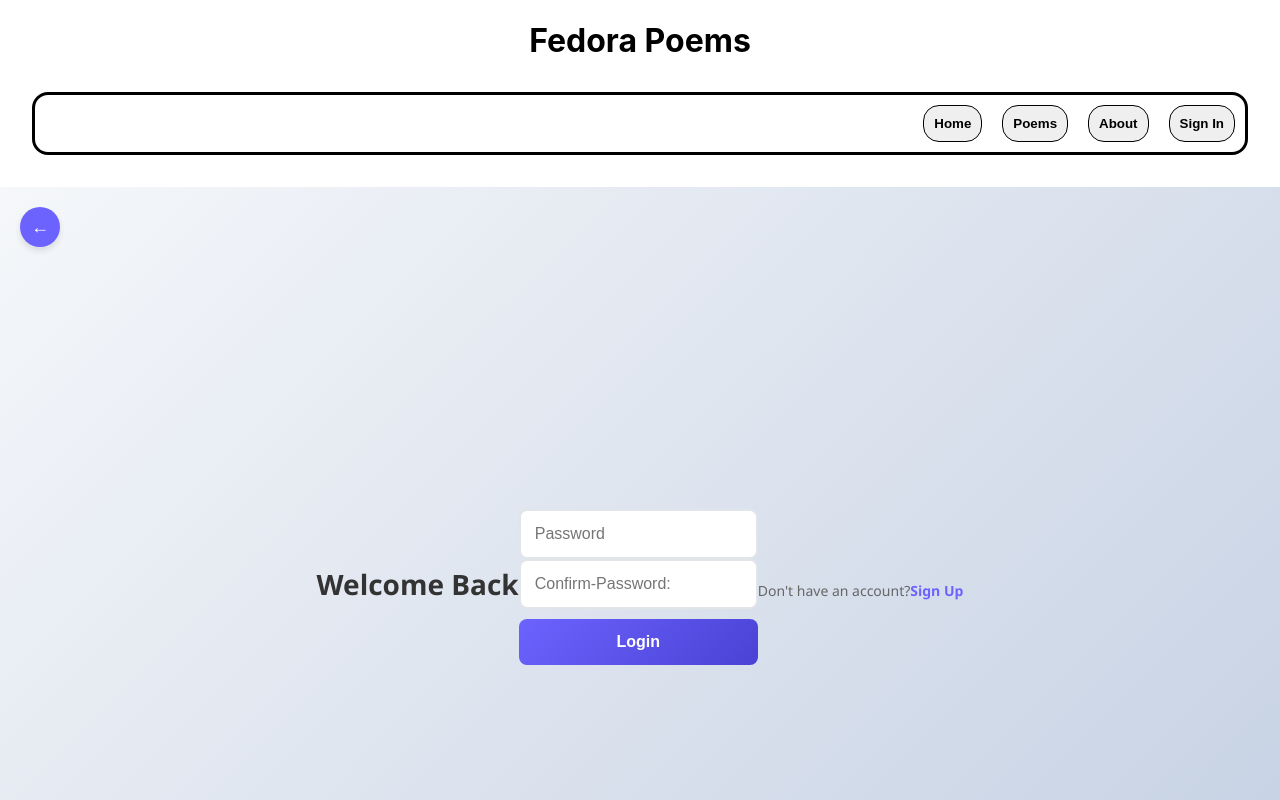
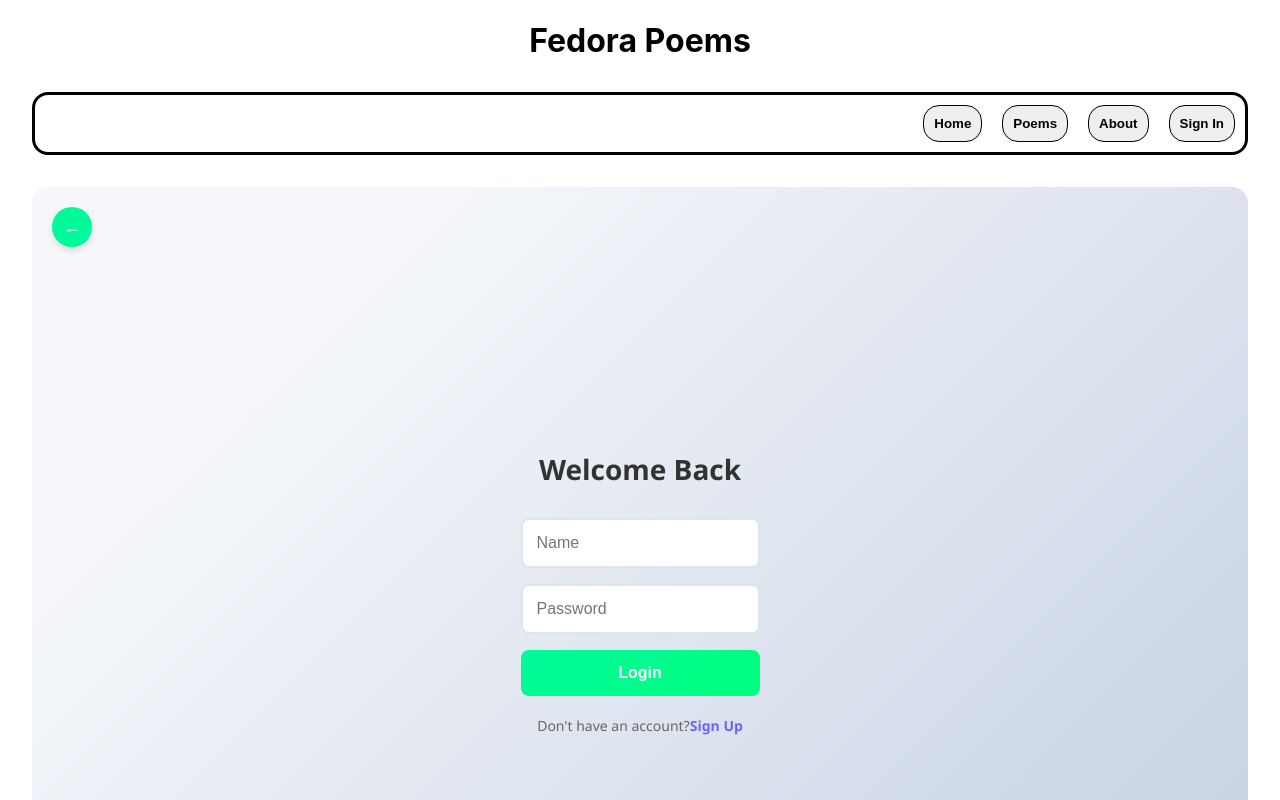
Before and after one commit to SmartFavour/Fedora-Poems, a React (Create React App) app in the folder Poetry/fedopoems/: page /login in a window 1280 px wide. Shown: the top 800 px of the page. Built offline with nearby package versions, Linux system fonts and the light colour scheme.

Commit message:
Styled login

```diff
--- a/Poetry/fedopoems/src/App.css
+++ b/Poetry/fedopoems/src/App.css
@@ -62,12 +62,15 @@
 }
 .login-page {
     display: flex;
+    flex-direction: column;
     justify-content: center;
     align-items: center;
     min-height: 100vh;
-    background: linear-gradient(135deg, #f5f7fa 0%, #c3cfe2 100%);
+    background: linear-gradient(135deg, #f5f7fa 20%, #c3cfe2 100%);
     font-family: "Segoe UI", Tahoma, Geneva, Verdana, sans-serif;
     position: relative;
+    margin: 2rem;
+    border-radius: 1rem;
 }
 .back-button {
     position: absolute;
@@ -76,7 +79,7 @@
     width: 40px;
     height: 40px;
     border-radius: 50%;
-    background-color: #6c63ff;
+    background-color: mediumspringgreen;
     color: white;
     border: none;
     font-size: 18px;
@@ -88,15 +91,16 @@
     transition: all 0.3s ease;
 }
 .form-card {
+    margin: 2rem;
     background-color: white;
     padding: 40px;
     border-radius: 16px;
     box-shadow: 0 10px 30px rgba(0, 0, 0, 0.1);
-    width: 100%;
     max-width: 400px;
     text-align: center;
     backdrop-filter: blur(10px);
-    border: 1px solid rgba(255, 255, 255, 0.2);
+    border: 1px solid rgba(255, 255, 100, 0.2);
+    border-radius: 1rem;
 }
 
 .form-title {
@@ -105,7 +109,9 @@
     font-weight: 600;
     font-size: 28px;
 }
-
+.form-group {
+    margin-bottom: 1rem;
+}
 .form-input {
     width: 100%;
     padding: 14px;
@@ -118,14 +124,14 @@
 
 .form-input:focus {
     outline: none;
-    border-color: #6c63ff;
+    border-color: mediumspringgreen;
     box-shadow: 0 0 0 3px rgba(108, 99, 255, 0.1);
 }
 
 .submit-btn {
     width: 100%;
     padding: 14px;
-    background: linear-gradient(135deg, #6c63ff 0%, #4a42d4 100%);
+    background: linear-gradient(135deg, mediumspringgreen 0%, springgreen 100%);
     color: white;
     border: none;
     border-radius: 8px;
@@ -133,12 +139,12 @@
     font-weight: 600;
     cursor: pointer;
     transition: all 0.3s ease;
-    margin-top: 10px;
+    /*margin-top: 1rem;*/
 }
 
 .submit-btn:hover {
     transform: translateY(-2px);
-    box-shadow: 0 8px 15px rgba(108, 99, 255, 0.3);
+    box-shadow: 0 8px 15px rgba(50, 255, 100, 0.7);
 }
 
 .toggle-text {
--- a/Poetry/fedopoems/src/LoginPage.js
+++ b/Poetry/fedopoems/src/LoginPage.js
@@ -39,7 +39,7 @@ function LoginPage() {
       </div>
 
       <form onSubmit={handleSubmit} className="form-container">
-        {!isLogin && (
+        {/* {!isLogin && (*/}
         <div className="form-group">
           <input
             type="text"
@@ -50,7 +50,7 @@ function LoginPage() {
             required
           />
         </div>
-        )}
+        {/* // )}*/}
 
         <div className="form-group">
           <input
@@ -62,17 +62,18 @@ function LoginPage() {
             required
           />
         </div>
-
+        {!isLogin && (
           <div className="form-group">
             <input
               value={confirmPassword}
               onChange={(e) => setConfirmPassword(e.target.value)}
               className="form-input"
-            placeholder="Confirm-Password: "
+              placeholder="Confirm Password "
               type="password"
               required
             />
           </div>
+        )}
 
         <button type="submit" className="submit-btn">
           {isLogin ? "Login" : "Sign Up"}
```
Lines whose indentation alone changed are shown as unchanged.
